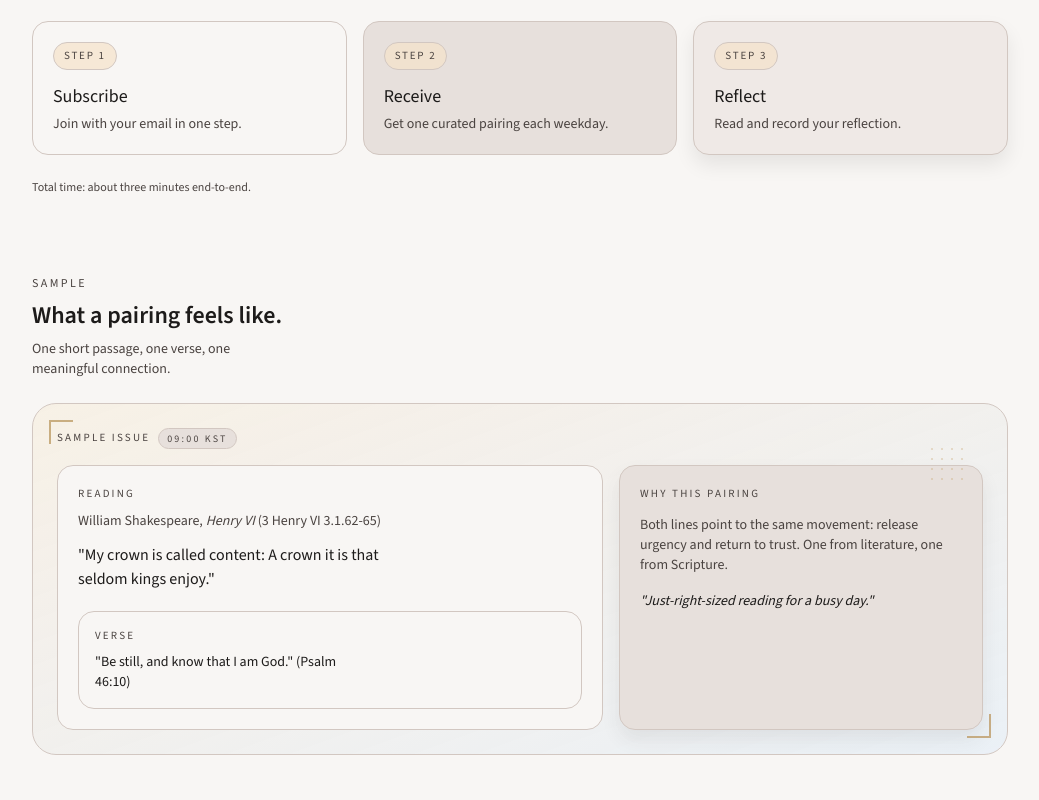
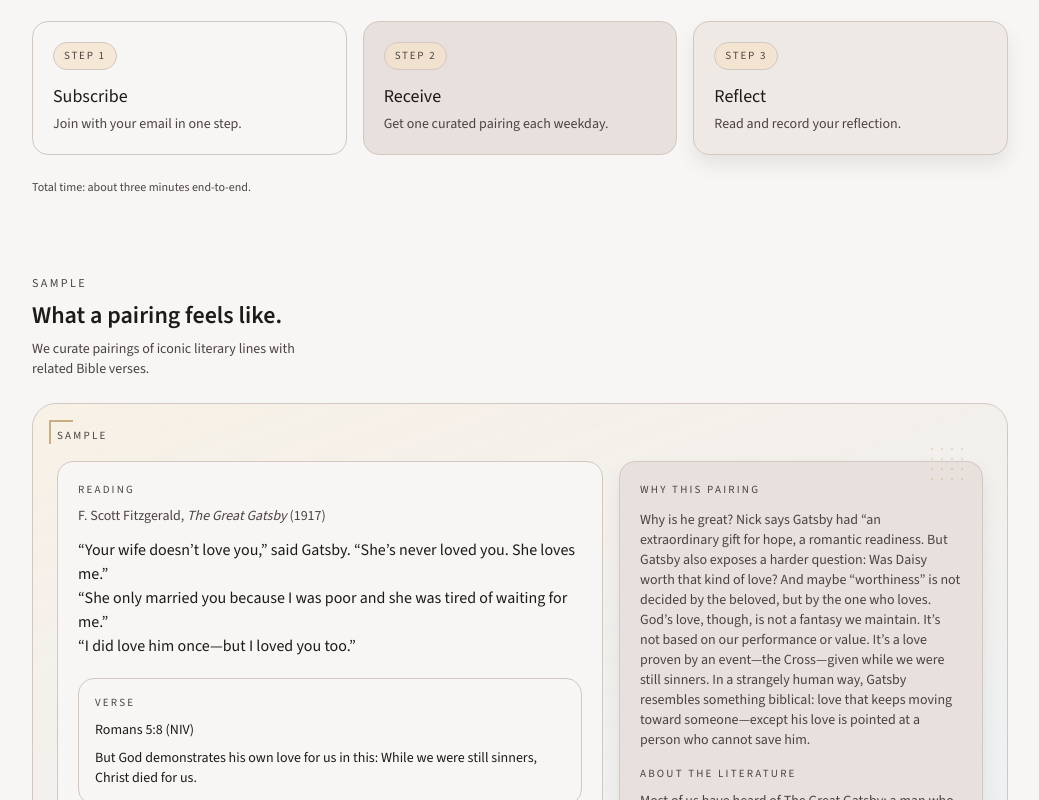
Before and after one commit to joanna911013/quiet-curation-web, a Next.js app: page /landing in a window 1280 px wide. Shown: the part 2000-2800 px from the top of the page, without its empty margins (120-1159 px from the left). Built offline with nearby package versions, Linux system fonts and the light colour scheme.

Commit message:
feat: update landing sample and emotion record section

```diff
--- a/app/(marketing)/landing/page.tsx
+++ b/app/(marketing)/landing/page.tsx
@@ -11,6 +11,22 @@ export const metadata: Metadata = {
     url: "https://quietcuration.xyz/landing",
   },
 };
+
+const samplePairing = {
+  id: "24a4a110-66d5-4785-afba-30dbc0dd7fa3",
+  literatureAuthor: "F. Scott Fitzgerald",
+  literatureTitle: "The Great Gatsby",
+  pubYear: "1917",
+  literatureText:
+    "“Your wife doesn’t love you,” said Gatsby. “She’s never loved you. She loves me.”\n“She only married you because I was poor and she was tired of waiting for me.”\n“I did love him once—but I loved you too.”",
+  verseReference: "Romans 5:8 (NIV)",
+  verseText:
+    "But God demonstrates his own love for us in this: While we were still sinners, Christ died for us.",
+  rationale:
+    "Why is he great? Nick says Gatsby had “an extraordinary gift for hope, a romantic readiness. But Gatsby also exposes a harder question: Was Daisy worth that kind of love? And maybe “worthiness” is not decided by the beloved, but by the one who loves. God’s love, though, is not a fantasy we maintain. It’s not based on our performance or value. It’s a love proven by an event—the Cross—given while we were still sinners.  In a strangely human way, Gatsby resembles something biblical: love that keeps moving toward someone—except his love is pointed at a person who cannot save him.",
+  explanations:
+    "Most of us have heard of The Great Gatsby: a man who lived inside a dream of loving Daisy—and was willing to be ruined by it.\nGatsby reunites with Daisy through Nick (her cousin), brings her to his mansion, and shows her the wealth he built as if it could finally “prove” the past was worth waiting for. Daisy is dazzled. She hooks her arm into his, and for a moment it looks like the dream is real.",
+} as const;
 
 export default function LandingPage() {
   return (
@@ -228,7 +244,7 @@ export default function LandingPage() {
             </p>
             <h2 className="text-2xl font-semibold">What a pairing feels like.</h2>
             <p className="text-sm text-[var(--md-sys-color-on-surface-variant)] max-w-[38ch]">
-              One short passage, one verse, one meaningful connection.
+              We curate pairings of iconic literary lines with related Bible verses.
             </p>
           </div>
           <div className="relative overflow-hidden rounded-3xl border border-[color:var(--md-sys-color-outline)] bg-[linear-gradient(160deg,rgba(247,238,224,0.72),rgba(226,236,247,0.6))] p-6">
@@ -236,10 +252,7 @@ export default function LandingPage() {
             <div className="pointer-events-none absolute bottom-4 right-4 h-6 w-6 border-b-2 border-r-2 border-[rgba(186,151,95,0.75)]" />
             <div className="pointer-events-none absolute right-10 top-10 h-10 w-10 bg-[radial-gradient(rgba(198,160,102,0.55)_1.2px,transparent_1.2px)] [background-size:10px_10px] opacity-55" />
             <div className="flex flex-wrap items-center gap-2 text-[11px] uppercase tracking-[0.2em] text-[var(--md-sys-color-on-surface-variant)]">
-              <span>Sample issue</span>
-              <span className="rounded-full border border-[color:var(--md-sys-color-outline)] bg-[var(--md-sys-color-surface-container-high)] px-2 py-0.5 text-[10px]">
-                09:00 KST
-              </span>
+              <span>Sample</span>
             </div>
             <div className="mt-4 grid gap-4 lg:grid-cols-[1.2fr_0.8fr]">
               <div className="rounded-2xl border border-[color:var(--md-sys-color-outline)] bg-[var(--md-sys-color-surface)] p-5">
@@ -247,17 +260,21 @@ export default function LandingPage() {
                   Reading
                 </div>
                 <p className="mt-2 text-sm text-[var(--md-sys-color-on-surface-variant)]">
-                  William Shakespeare, <em>Henry VI</em> (3 Henry VI 3.1.62-65)
+                  {samplePairing.literatureAuthor}, <em>{samplePairing.literatureTitle}</em>{" "}
+                  ({samplePairing.pubYear})
                 </p>
-                <p className="mt-3 text-base text-[var(--md-sys-color-on-surface)] max-w-[38ch]">
-                  "My crown is called content: A crown it is that seldom kings enjoy."
+                <p className="mt-3 whitespace-pre-line text-base text-[var(--md-sys-color-on-surface)]">
+                  {samplePairing.literatureText}
                 </p>
                 <div className="mt-5 rounded-2xl border border-[color:var(--md-sys-color-outline)] bg-[var(--md-sys-color-surface)] p-4">
                   <p className="text-[11px] uppercase tracking-[0.2em] text-[var(--md-sys-color-on-surface-variant)]">
                     Verse
                   </p>
-                  <p className="mt-2 text-sm text-[var(--md-sys-color-on-surface)] max-w-[38ch]">
-                    "Be still, and know that I am God." (Psalm 46:10)
+                  <p className="mt-2 text-sm text-[var(--md-sys-color-on-surface)]">
+                    {samplePairing.verseReference}
+                  </p>
+                  <p className="mt-2 whitespace-pre-line text-sm text-[var(--md-sys-color-on-surface)]">
+                    {samplePairing.verseText}
                   </p>
                 </div>
               </div>
@@ -265,53 +282,63 @@ export default function LandingPage() {
                 <p className="text-[11px] uppercase tracking-[0.2em] text-[var(--md-sys-color-on-surface-variant)]">
                   Why this pairing
                 </p>
-                <p className="mt-3 text-sm text-[var(--md-sys-color-on-surface-variant)]">
-                  Both lines point to the same movement: release urgency and
-                  return to trust. One from literature, one from Scripture.
+                <p className="mt-3 whitespace-pre-line text-sm text-[var(--md-sys-color-on-surface-variant)]">
+                  {samplePairing.rationale}
                 </p>
-                <p className="mt-4 text-sm italic text-[var(--md-sys-color-on-surface)]">
-                  "Just-right-sized reading for a busy day."
+                <p className="mt-4 text-[11px] uppercase tracking-[0.2em] text-[var(--md-sys-color-on-surface-variant)]">
+                  About the literature
+                </p>
+                <p className="mt-2 whitespace-pre-line text-sm text-[var(--md-sys-color-on-surface-variant)]">
+                  {samplePairing.explanations}
                 </p>
               </div>
             </div>
           </div>
         </section>
 
-        <section id="trust" className="space-y-6">
+        <section id="emotion-record" className="space-y-6">
           <div className="flex flex-col gap-2">
             <p className="text-xs uppercase tracking-[0.2em] text-[var(--md-sys-color-on-surface-variant)]">
-              Trust
+              Emotion record
             </p>
-            <h2 className="text-2xl font-semibold">Small, steady, and clean.</h2>
+            <h2 className="text-2xl font-semibold">End with one honest check-in.</h2>
             <p className="text-sm text-[var(--md-sys-color-on-surface-variant)] max-w-[38ch]">
-              Daily at 09:00 KST. Unsubscribe anytime. No feed.
+              After the daily pairing, record your emotion in one word and add a short note if needed.
             </p>
           </div>
           <div className="grid gap-4 md:grid-cols-3">
             {[
               {
-                text: "Weekday mornings at 09:00 KST.",
+                title: "Pick one emotion",
+                text: "Choose one word that best matches your current mood.",
                 tone: "bg-[rgba(247,238,224,0.88)]",
               },
               {
-                text: "Unsubscribe in one click, anytime.",
+                title: "Optional memo",
+                text: "Add a short reflection for context (up to 160 characters).",
                 tone: "bg-[rgba(244,224,232,0.86)]",
               },
               {
-                text: "No feed, no ads, no tracking beyond delivery.",
+                title: "Logged for today",
+                text: "Your daily check-in is saved and shown as completed for today.",
                 tone: "bg-[rgba(226,236,247,0.9)]",
               },
             ].map((item) => (
               <div
-                key={item.text}
+                key={item.title}
                 className={`rounded-2xl border border-[color:var(--md-sys-color-outline)] p-5 text-sm text-[var(--md-sys-color-on-surface-variant)] ${item.tone}`}
               >
-                {item.text}
+                <p className="text-[11px] uppercase tracking-[0.2em] text-[var(--md-sys-color-on-surface-variant)]">
+                  {item.title}
+                </p>
+                <p className="mt-2">
+                  {item.text}
+                </p>
               </div>
             ))}
           </div>
           <p className="text-xs text-[var(--md-sys-color-on-surface-variant)]">
-            Need help? Reply to any invite email and we&apos;ll support you.
+            No pressure. You can skip any day and return when you&apos;re ready.
           </p>
         </section>
 
```
